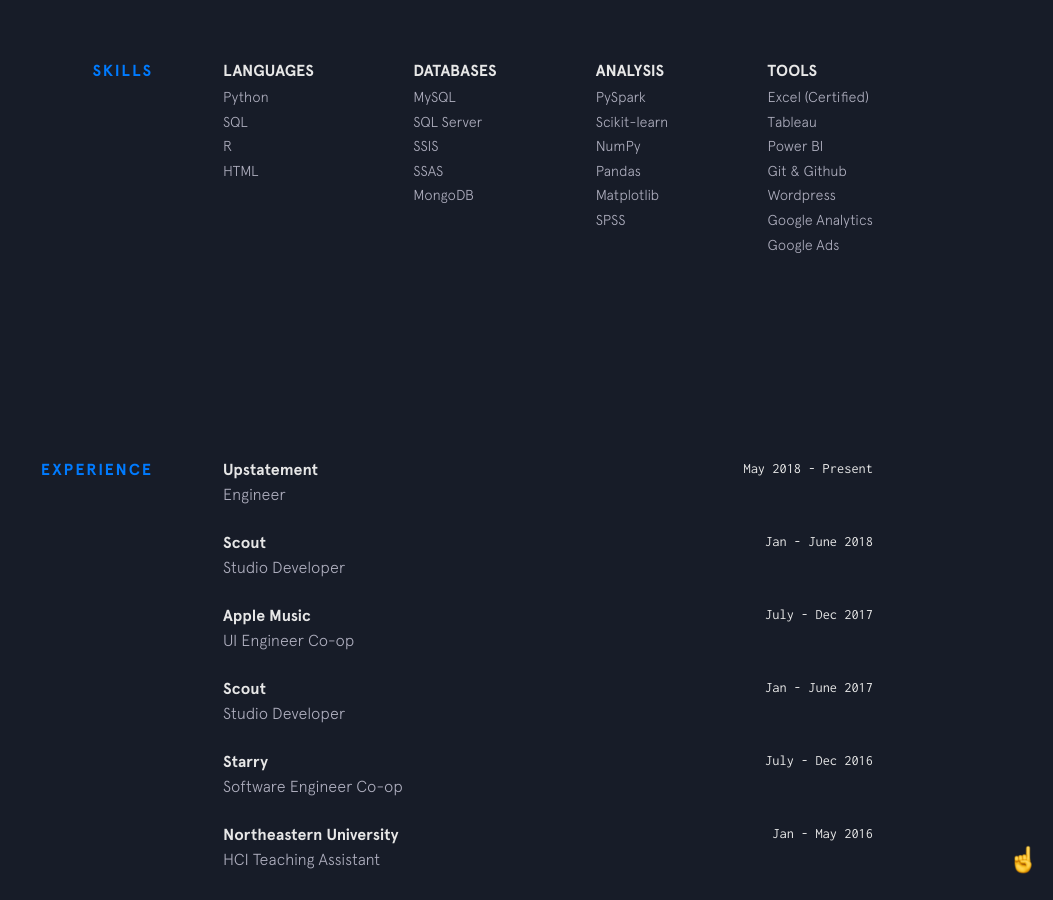
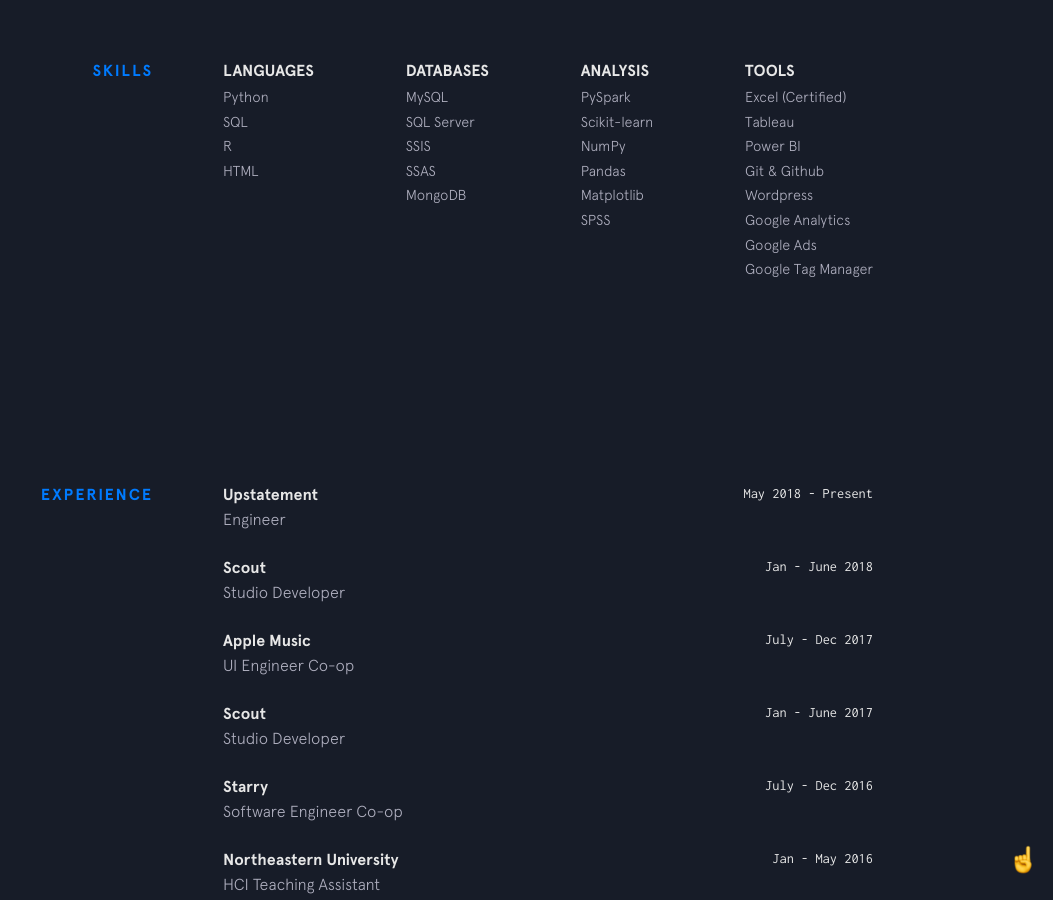
Before and after one commit to harper-he/harper-he.github.io, a Jekyll site: the page built from index.html, in a window 1280 px wide and 900 px high, scrolled down 1558 px. Shown: the whole window, without its empty margins (227-1280 px from the left). Built offline with Jekyll 4.4.1, drawn with Linux system fonts in a browser that asks for light colours; nearby versions of some CDN libraries.

Commit message:
Update skills.yml

```diff
--- a/_data/skills.yml
+++ b/_data/skills.yml
@@ -27,3 +27,4 @@
   - item: Wordpress
   - item: Google Analytics
   - item: Google Ads
+  - item: Google Tag Manager
```
